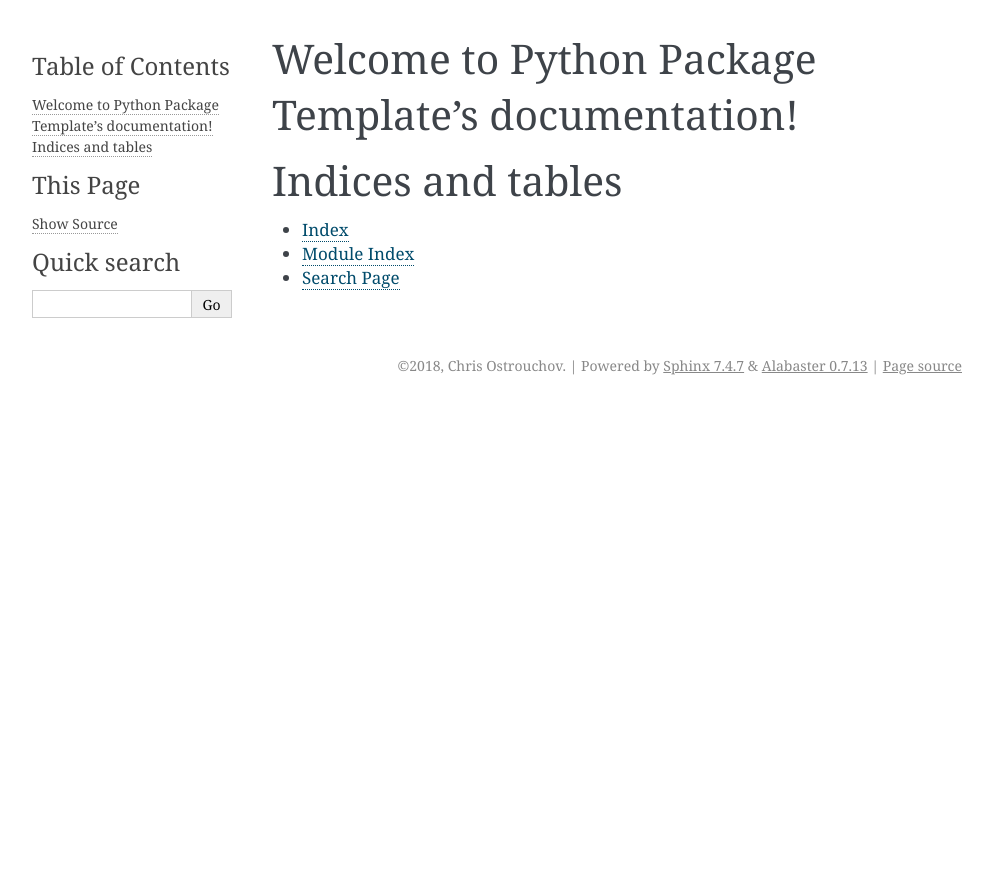
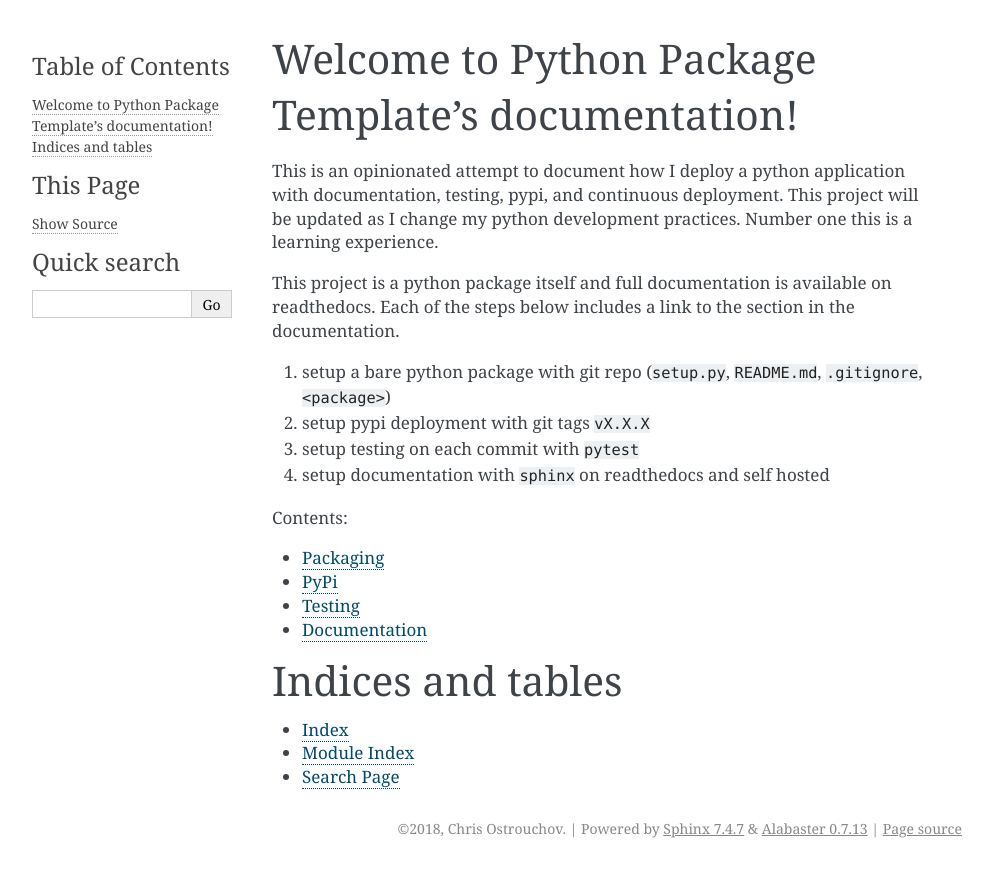
Before and after one commit to dazza-codes/aio-aws, a Sphinx documentation site: the page built from docs/index.rst, in a window 1280 px wide. Shown: the top 877 px of the page, without its empty margins (148-1141 px from the left). Built offline with Sphinx 7.4.7, drawn with Linux system fonts in a browser that asks for light colours.

Commit message:
Adding short documentation

```diff
--- /dev/null
+++ b/docs/documentation.rst
@@ -0,0 +1,6 @@
+Documentation
+=============
+
+Documenting a python project is a daunting task. Even though I myself
+have had experience with documentation it always takes me time to get
+it setup just right.
--- a/docs/index.rst
+++ b/docs/index.rst
@@ -6,10 +6,28 @@
 Welcome to Python Package Template's documentation!
 ===================================================
 
+This is an opinionated attempt to document how I deploy a python
+application with documentation, testing, pypi, and continuous
+deployment. This project will be updated as I change my python
+development practices. Number one this is a learning experience.
+
+This project is a python package itself and full documentation is
+available on readthedocs. Each of the steps below includes a link to
+the section in the documentation.
+
+1. setup a bare python package with git repo (``setup.py``, ``README.md``, ``.gitignore``, ``<package>``)
+2. setup pypi deployment with git tags ``vX.X.X``
+3. setup testing on each commit with ``pytest``
+4. setup documentation with ``sphinx`` on readthedocs and self hosted
+
 .. toctree::
    :maxdepth: 2
    :caption: Contents:
 
+   packaging
+   pypi
+   testing
+   documentation
 
 
 Indices and tables
--- /dev/null
+++ b/docs/pypi.rst
@@ -0,0 +1,6 @@
+PyPi
+====
+
+PyPi otherwise known as the cheeseshop is the packaging repository for
+python. PyPi has been going through some great changes recently
+including a new UI and not requiring registering new projects.
```
Also changed, not shown: docs/packaging.rst (added, +12 -0 lines), docs/testing.rst (added, +7 -0 lines).
